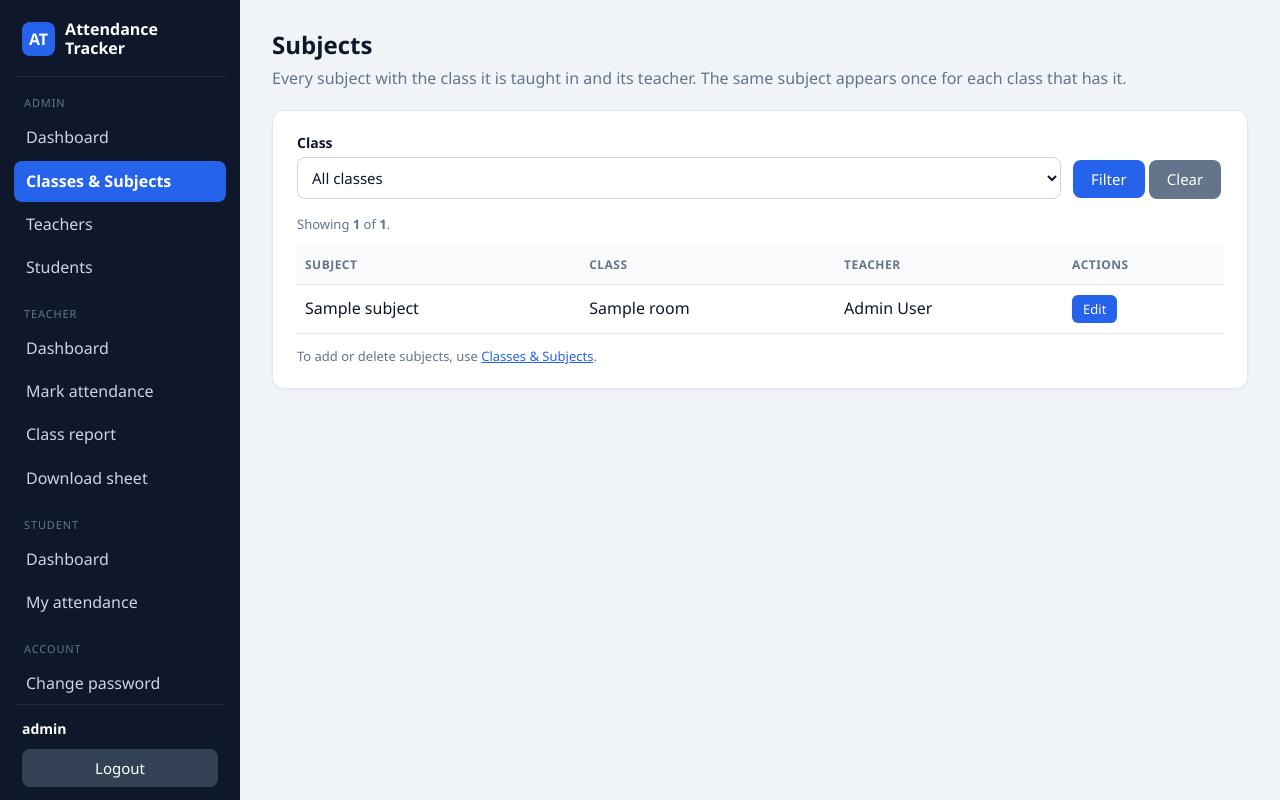
After one commit to Amith-GA/Student-Attendance-Tracker, a Spring Boot app: page /admin/subjects in a window 1280 px wide. The commit adds this page. Run offline with Spring Boot 4, Linux system fonts and the light colour scheme; a user stored in the database is signed in; tables that the repository leaves empty hold one stand-in row (values such as "Sample post"); some of the project's set-up classes (security, data sources, template engines, error pages and the like) are left out, and stand-ins take their place; some libraries are stand-ins or nearby versions.

Commit message:
AT-81: dashboard tiles open their lists, Subjects list page, student list hidden until filtered

```diff
--- a/src/main/java/com/attendance/tracker/controller/AdminDashboardController.java
+++ b/src/main/java/com/attendance/tracker/controller/AdminDashboardController.java
@@ -35,7 +35,11 @@ public class AdminDashboardController {
         model.addAttribute("deactivatedCount", students.countByUserActiveFalse());
         model.addAttribute("teacherCount", users.countByRole(Role.TEACHER));
         model.addAttribute("classCount", classes.count());
-        model.addAttribute("subjectCount", subjects.count());
+        // a subject belongs to one class, so the same name is stored once per class:
+        // count the different names, and also the class-subject entries
+        model.addAttribute("subjectCount", subjects.findAll().stream()
+                .map(s -> s.getName().trim().toLowerCase()).distinct().count());
+        model.addAttribute("subjectEntries", subjects.count());
         return "admin/home";
     }
 }
--- /dev/null
+++ b/src/main/java/com/attendance/tracker/controller/AdminSubjectListController.java
@@ -0,0 +1,47 @@
+package com.attendance.tracker.controller;
+
+import com.attendance.tracker.model.Subject;
+import com.attendance.tracker.repository.ClassRoomRepository;
+import com.attendance.tracker.repository.SubjectRepository;
+import org.springframework.stereotype.Controller;
+import org.springframework.ui.Model;
+import org.springframework.web.bind.annotation.GetMapping;
+import org.springframework.web.bind.annotation.RequestParam;
+
+import java.util.ArrayList;
+import java.util.List;
+
+/**
+ * AT-81: a read-only list of the subjects, opened from the "Subjects" tile on the admin dashboard.
+ * A subject belongs to ONE class, so the same subject name appears once for every class that has it.
+ * The list is sorted by subject name, so those rows stay together. Adding, editing and deleting
+ * subjects is still done on the Classes & Subjects page.
+ * Only ADMIN users can open /admin/** (see SecurityConfig).
+ */
+@Controller
+public class AdminSubjectListController {
+
+    private final SubjectRepository subjects;
+    private final ClassRoomRepository classes;
+
+    public AdminSubjectListController(SubjectRepository subjects, ClassRoomRepository classes) {
+        this.subjects = subjects;
+        this.classes = classes;
+    }
+
+    @GetMapping("/admin/subjects")
+    public String list(@RequestParam(required = false) Long classId, Model model) {
+        List<Subject> all = subjects.findAllByOrderByNameAscClassRoomNameAsc();
+        List<Subject> shown = new ArrayList<>();
+        for (Subject subject : all) {
+            if (classId == null || subject.getClassRoom().getId().equals(classId)) {
+                shown.add(subject);
+            }
+        }
+        model.addAttribute("subjects", shown);
+        model.addAttribute("totalSubjects", all.size());
+        model.addAttribute("classes", classes.findAllByOrderByNameAsc());
+        model.addAttribute("classId", classId);
+        return "admin/subjects";
+    }
+}
--- a/src/main/java/com/attendance/tracker/repository/SubjectRepository.java
+++ b/src/main/java/com/attendance/tracker/repository/SubjectRepository.java
@@ -27,4 +27,7 @@ public interface SubjectRepository extends JpaRepository<Subject, Long> {
 
     // Sorted by class name, then subject name
     List<Subject> findAllByOrderByClassRoomNameAscNameAsc();
+
+    // Sorted by subject name, then class name (the admin Subjects list: one subject, its classes together)
+    List<Subject> findAllByOrderByNameAscClassRoomNameAsc();
 }
--- a/src/main/resources/static/css/style.css
+++ b/src/main/resources/static/css/style.css
@@ -112,6 +112,8 @@ p.error { background: #fef2f2; border: 1px solid #fecaca; color: #b91c1c; paddin
 .stats { display: grid; grid-template-columns: repeat(auto-fit, minmax(170px, 1fr)); gap: 16px; margin-bottom: 20px; }
 .stat { background: var(--card); border: 1px solid var(--border); border-radius: 12px; padding: 16px 18px;
         box-shadow: 0 1px 3px rgba(15, 23, 42, .06); }
+a.stat { display: block; text-decoration: none; color: var(--text); }
+a.stat:hover { border-color: var(--primary); box-shadow: 0 2px 8px rgba(37, 99, 235, .15); }
 .stat .value { font-size: 28px; font-weight: 700; }
 .stat .label { color: var(--muted); font-size: 13px; }
 .badge { display: inline-block; padding: 2px 10px; border-radius: 999px; font-size: 12px; font-weight: 600; }
--- /dev/null
+++ b/src/main/resources/templates/admin/subjects.html
@@ -0,0 +1,60 @@
+<!DOCTYPE html>
+<html xmlns:th="http://www.thymeleaf.org">
+<head>
+    <meta charset="UTF-8">
+    <meta name="viewport" content="width=device-width, initial-scale=1">
+    <title>Subjects - Attendance Tracker</title>
+    <link rel="stylesheet" th:href="@{/css/style.css}">
+</head>
+<body>
+<div class="app">
+<aside th:replace="~{fragments/sidebar :: sidebar('classes')}"></aside>
+<main class="main">
+    <h1 class="page-title">Subjects</h1>
+    <p class="page-sub">Every subject with the class it is taught in and its teacher.
+        The same subject appears once for each class that has it.</p>
+
+    <div class="card">
+        <form th:action="@{/admin/subjects}" method="get" class="filters" style="margin-bottom:16px">
+            <div>
+                <label for="filterClass">Class</label>
+                <select id="filterClass" name="classId">
+                    <option value="">All classes</option>
+                    <option th:each="c : ${classes}" th:value="${c.id}" th:text="${c.name}"
+                            th:selected="${classId != null and classId == c.id}"></option>
+                </select>
+            </div>
+            <div style="flex:none">
+                <button type="submit">Filter</button>
+                <a class="btn btn-grey" th:href="@{/admin/subjects}">Clear</a>
+            </div>
+        </form>
+        <p class="hint" style="margin-bottom:12px" th:if="${totalSubjects > 0}">
+            Showing <strong th:text="${#lists.size(subjects)}"></strong> of
+            <strong th:text="${totalSubjects}"></strong>.
+        </p>
+
+        <p class="empty" th:if="${totalSubjects == 0}">No subjects yet. Add them on the
+            <a th:href="@{/admin/classes}">Classes &amp; Subjects</a> page.</p>
+        <p class="empty" th:if="${totalSubjects > 0 and #lists.isEmpty(subjects)}">No subjects in this class.</p>
+        <table th:unless="${#lists.isEmpty(subjects)}">
+            <thead>
+            <tr><th>Subject</th><th>Class</th><th>Teacher</th><th>Actions</th></tr>
+            </thead>
+            <tbody>
+            <tr th:each="s : ${subjects}">
+                <td th:text="${s.name}"></td>
+                <td th:text="${s.classRoom.name}"></td>
+                <td th:text="${s.teacher != null ? s.teacher.fullName : '(not assigned)'}"></td>
+                <td class="actions">
+                    <a class="btn-small" th:href="@{/admin/subjects/{id}/edit(id=${s.id})}">Edit</a>
+                </td>
+            </tr>
+            </tbody>
+        </table>
+        <p class="hint">To add or delete subjects, use <a th:href="@{/admin/classes}">Classes &amp; Subjects</a>.</p>
+    </div>
+</main>
+</div>
+</body>
+</html>
```
Also changed, not shown: src/main/java/com/attendance/tracker/controller/AdminStudentController.java (+9 -1 lines), src/main/resources/templates/admin/home.html (+11 -10 lines), src/main/resources/templates/admin/students.html (+9 -2 lines).
